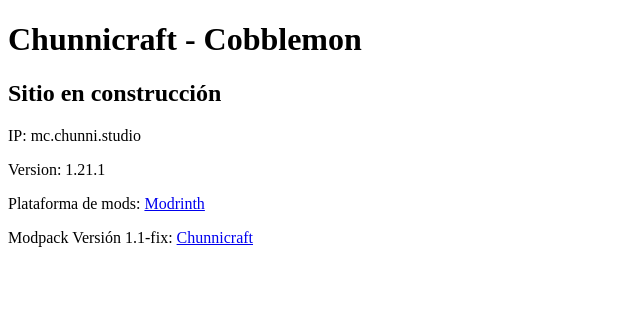
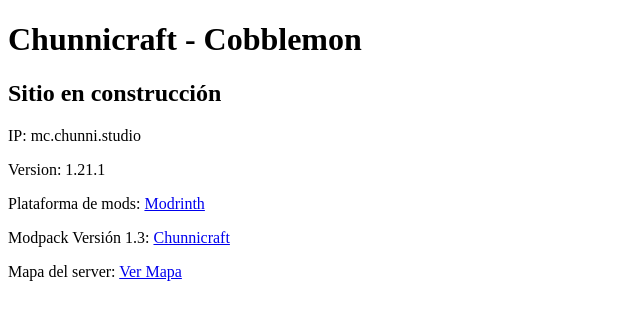
Before and after one commit to chunnistudio/chunnicraft, a Vue app: page / in a window 1280 px wide. Shown: the top 320 px of the page, without its empty margins (0-640 px from the left). Built offline with nearby package versions, Linux system fonts and the light colour scheme.

Commit message:
feat: se actualiza a version 1.3, se añade link a mapa

```diff
--- a/src/App.vue
+++ b/src/App.vue
@@ -1,5 +1,5 @@
 <script setup>
-  const archivoUrl = '/Cobblemon%20Chunni%201.1-fix.mrpack'
+  const archivoUrl = '/Cobblemon%20Chunni%201.3.mrpack'
 </script>
 
 <template>
@@ -12,7 +12,8 @@
     <p>IP: mc.chunni.studio</p>
     <p>Version: 1.21.1</p>
     <p>Plataforma de mods: <a href="https://modrinth.com/" target="_blank" rel="noopener">Modrinth</a></p>
-    <p>Modpack Versión 1.1-fix: <a :href="archivoUrl" target="_blank" rel="noopener">Chunnicraft</a></p>
+    <p>Modpack Versión 1.3: <a :href="archivoUrl" target="_blank" rel="noopener">Chunnicraft</a></p>
+    <p>Mapa del server: <a href="https://mcmap.chunni.studio/" target="_blank" rel="noopener">Ver Mapa</a></p>
   </main>
 </template>
 
```
Also changed, not shown: 2 other files (tests, documents, lock files or other folders).
